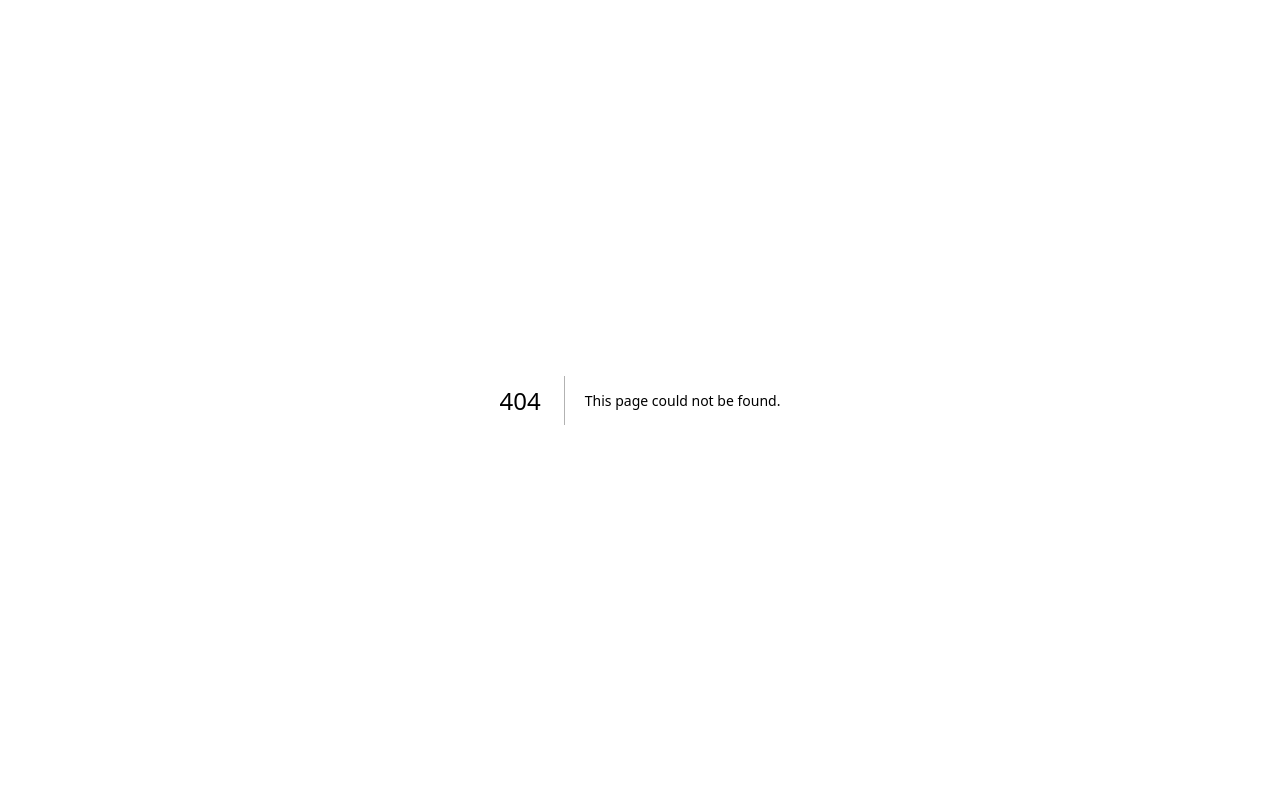
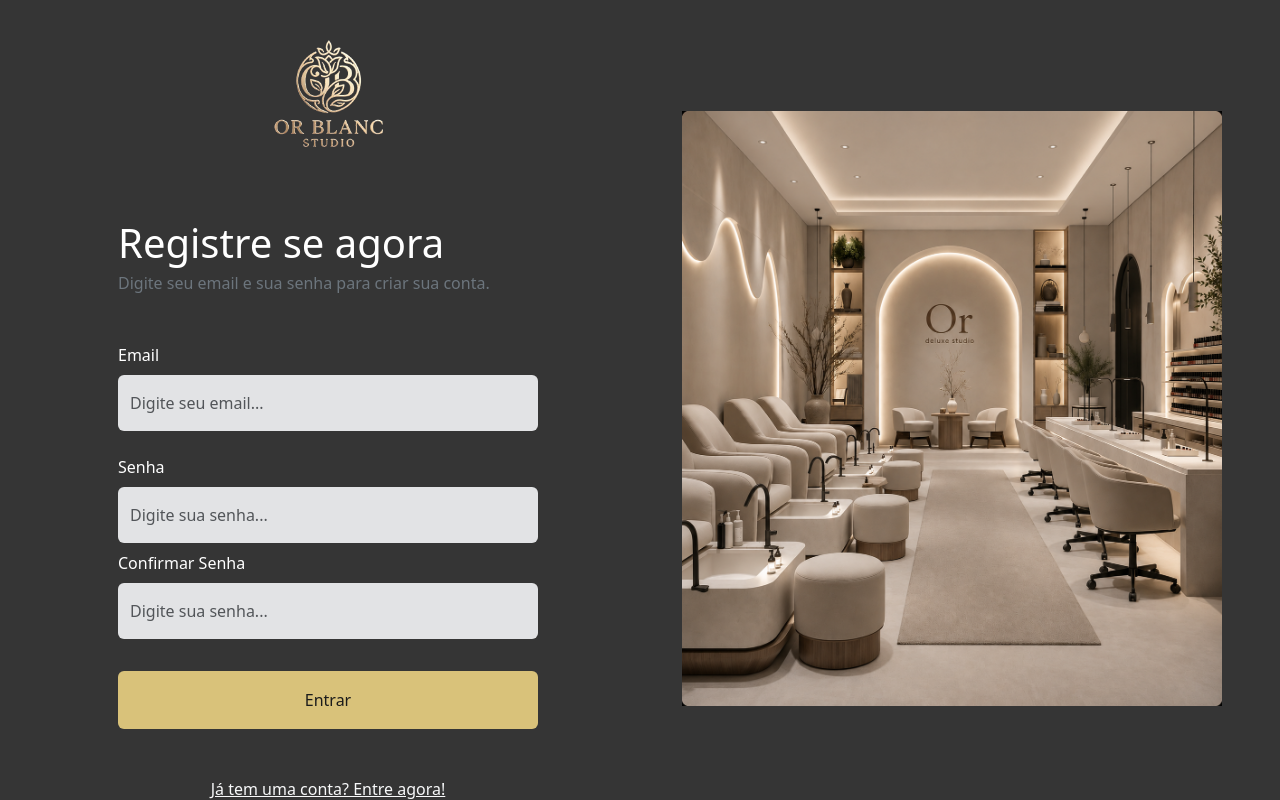
Before and after one commit to Eduardo-Bernal/Or-Blanc-Studio-Front, a Next.js app: page /cadastro in a window 1280 px wide. Before the commit this address had no page. Built offline with nearby package versions, Linux system fonts and the light colour scheme.

Commit message:
tela de cadastro

```diff
--- /dev/null
+++ b/src/pages/cadastro/index.tsx
@@ -0,0 +1,96 @@
+export default function Cadastro() {
+    return (
+        <main style={{backgroundColor: '#353535'}} className="container-fluid vh-100">
+            <div className="row h-100 p-3">
+                <div className="col-lg-6 d-flex align-items-center justify-content-center">
+                    <div
+                        className="w-100"
+                        style={{ maxWidth: "420px" }}
+                    >
+                        <div className="text-center mb-5">
+                            <img
+                                src="/imgs/logoLogin.png"
+                                alt="Logo"
+                                style={{ width: "140px" }}
+                            />
+                        </div>
+
+                        <h1 className="text-white fw-light mb-1">
+                            Registre se agora
+                        </h1>
+
+                        <p className="text-secondary mb-5">
+                            Digite seu email e sua senha para criar sua conta.
+                        </p>
+
+                        <div className="mb-4">
+                            <label className="form-label text-white">
+                                Email
+                            </label>
+
+                            <input
+                                type="email"
+                                className="form-control bg-secondary-subtle border-0 py-3"
+                                placeholder="Digite seu email..."
+                            />
+                        </div>
+
+                        <div className="mb-2">
+                            <label className="form-label text-white">
+                                Senha
+                            </label>
+
+                            <input
+                                type="password"
+                                className="form-control bg-secondary-subtle border-0 py-3"
+                                placeholder="Digite sua senha..."
+                            />
+                        </div>
+
+                        <div className="mb-2">
+                            <label className="form-label text-white">
+                                Confirmar Senha
+                            </label>
+
+                            <input
+                                type="password"
+                                className="form-control bg-secondary-subtle border-0 py-3"
+                                placeholder="Digite sua senha..."
+                            />
+                        </div>
+
+                        <button
+                            className="btn w-100 py-3 fw-medium mt-4"
+                            style={{
+                                backgroundColor: "#D9C27A",
+                                color: "#1B1B1B"
+                            }}
+                        >
+                            Entrar
+                        </button>
+
+                        <div className="text-center mt-5">
+                            <a
+                                href="#"
+                                className="text-light"
+                            >
+                                Já tem uma conta? Entre agora!
+                            </a>
+                        </div>
+                    </div>
+                </div>
+                <div className="col-lg-6 d-none d-lg-flex justify-content-center align-items-center">
+                    <div className="overflow-hidden rounded-4 d-flex align-items-center justify-content-center">
+                        <img
+                            src="/imgs/loginbg.png"
+                            alt="Login"
+                            className=""
+                            style={{width:'90%'}}
+                        />
+                    </div>
+                </div>
+
+            </div>
+        </main>
+    );
+}
```
